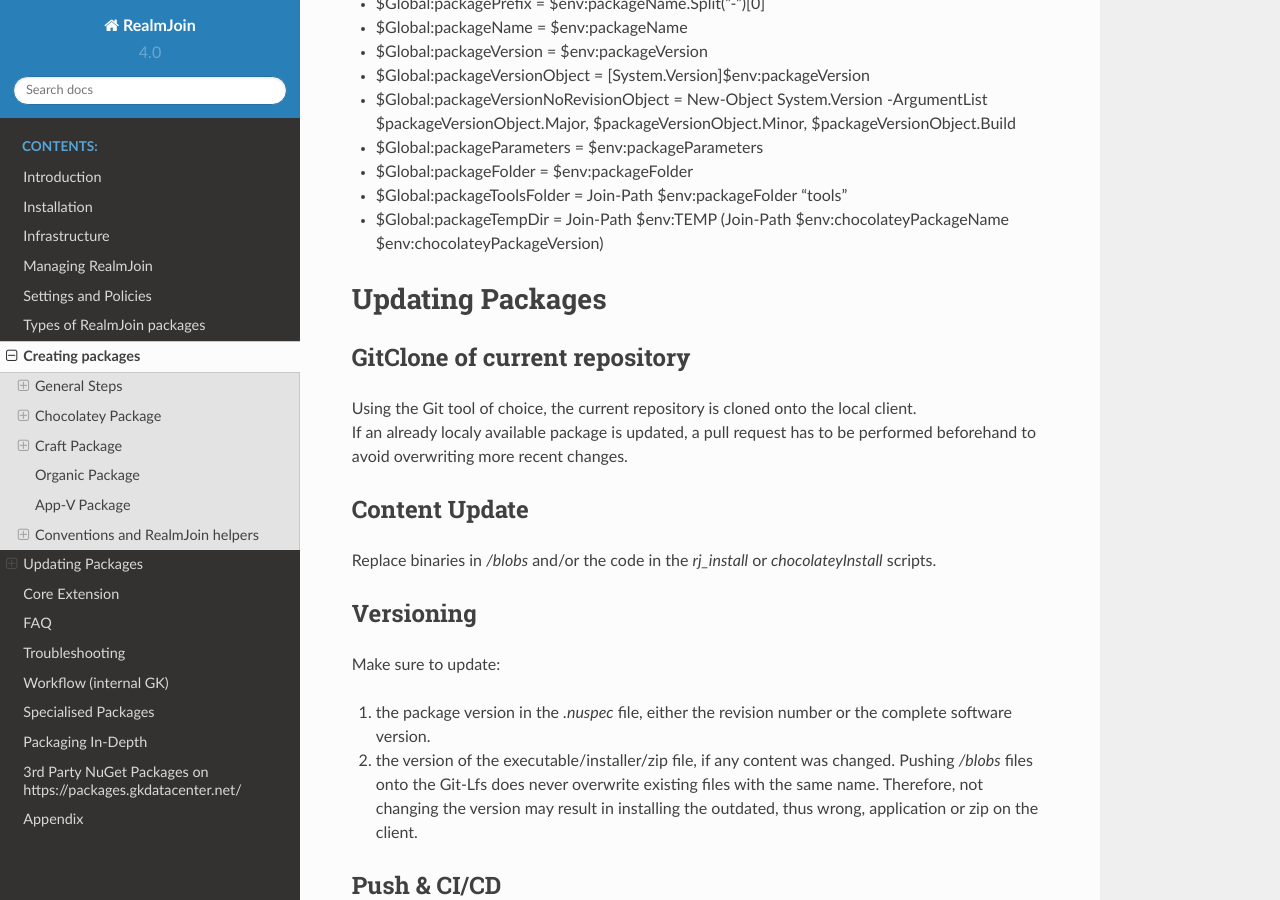
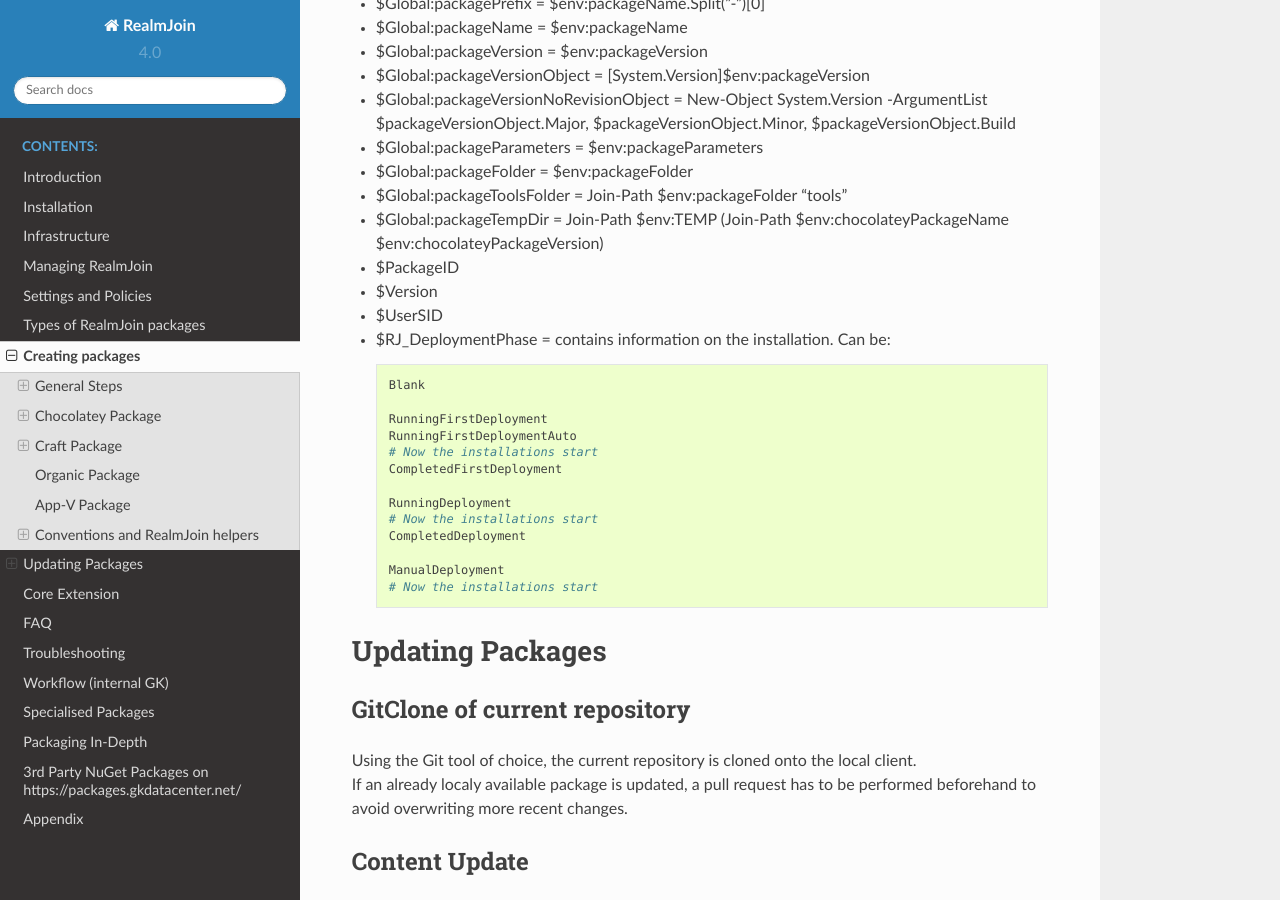
Before and after one commit to bb-froggy/realmjoin-docs, a Sphinx documentation site: the page built from docs/create-package.md, in a window 1280 px wide and 900 px high, scrolled down 13396 px. Built offline with Sphinx 7.4.7 and the Read the Docs theme 2.0.0, drawn with Linux system fonts in a browser that asks for light colours.

Commit message:
some updates

````diff
--- a/docs/create-package.md
+++ b/docs/create-package.md
@@ -250,6 +250,25 @@
 * $Global:packageFolder = $env:packageFolder
 * $Global:packageToolsFolder = Join-Path $env:packageFolder "tools"
 * $Global:packageTempDir = Join-Path $env:TEMP (Join-Path $env:chocolateyPackageName $env:chocolateyPackageVersion)
+* $PackageID
+* $Version
+* $UserSID
+* $RJ_DeploymentPhase = contains information on the installation. Can be:
+   ```
+  Blank
+
+  RunningFirstDeployment
+  RunningFirstDeploymentAuto
+  # Now the installations start
+  CompletedFirstDeployment
+
+  RunningDeployment
+  # Now the installations start
+  CompletedDeployment
+
+  ManualDeployment
+  # Now the installations start
+    ```
 
 # Updating Packages
 
````
Also changed, not shown: docs/faq.md (+6 -5 lines), docs/managing-realmjoin.md (+3 -2 lines), docs/policies.md (+14 -6 lines).
